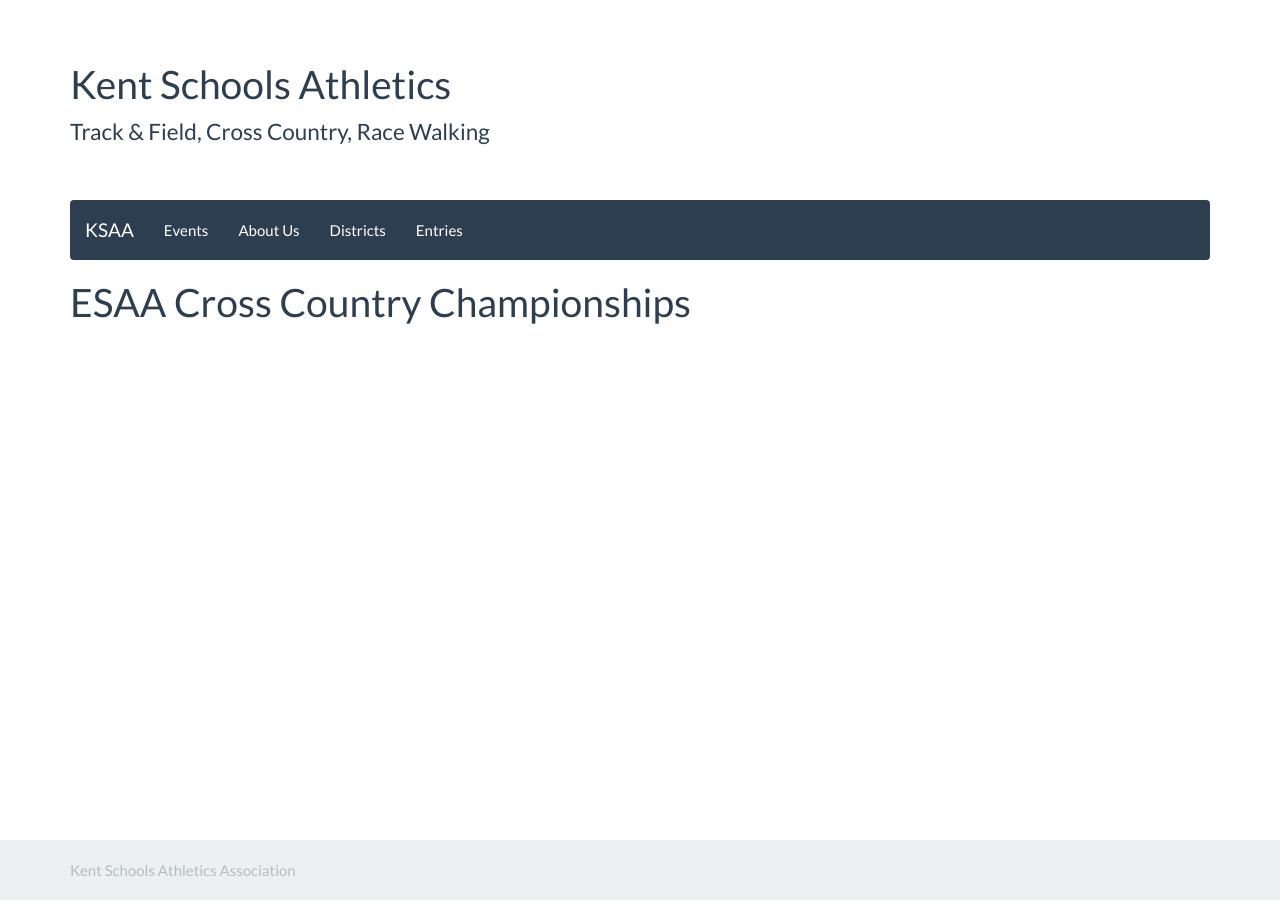
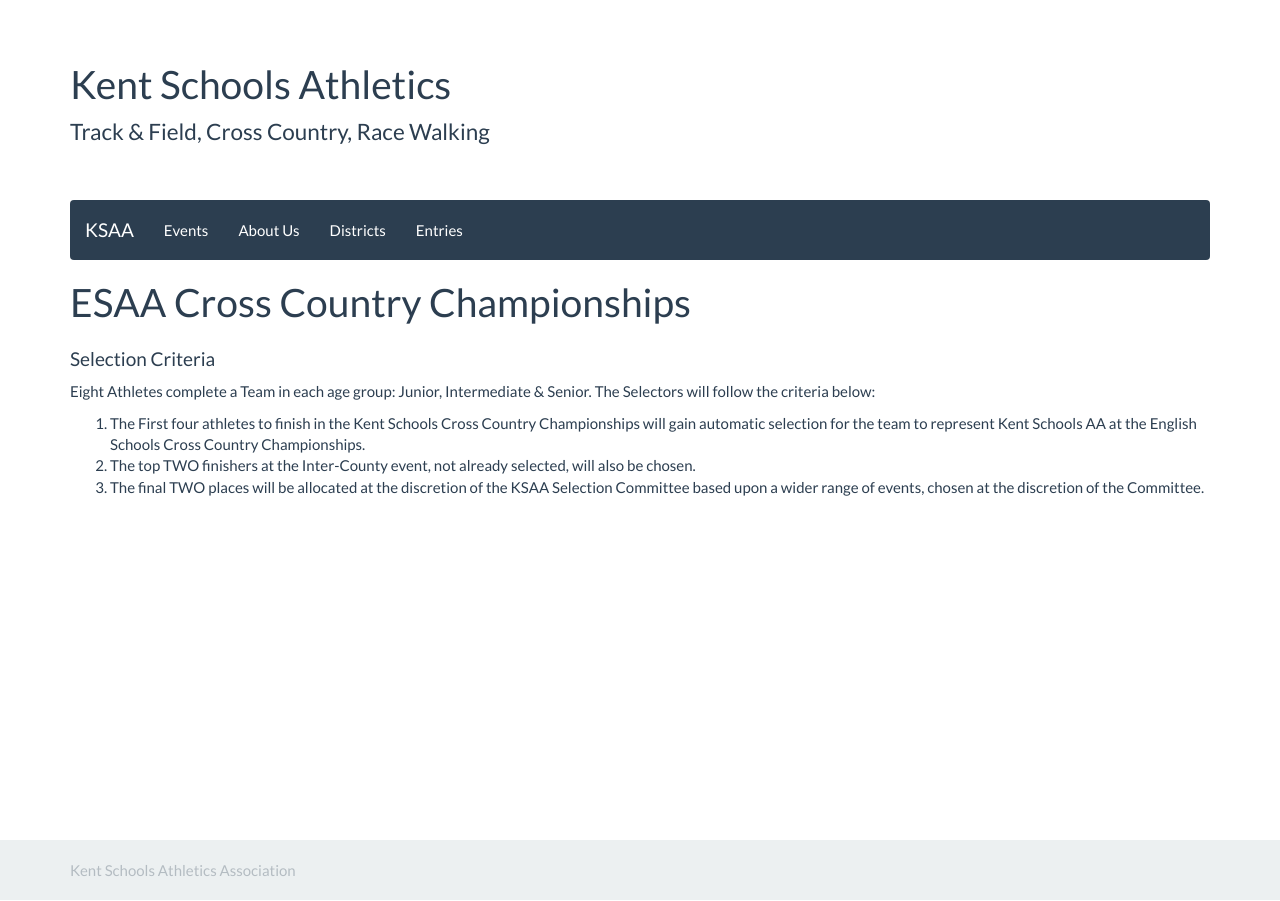
Before and after one commit to chrisnewark/chrisnewark.github.io, a Jekyll site: the page built from _events/17-18/2018-03-17-esaa-cross-country-championships.md, in a window 1280 px wide. Built offline with Jekyll 4.4.1, drawn with Linux system fonts in a browser that asks for light colours; nearby versions of some CDN libraries.

Commit message:
Added selection criteria

```diff
--- a/_events/17-18/2018-03-17-esaa-cross-country-championships.md
+++ b/_events/17-18/2018-03-17-esaa-cross-country-championships.md
@@ -4,3 +4,11 @@
 date: 17 March 2018
 location: Leeds
 ---
+
+#### Selection Criteria
+
+Eight Athletes complete a Team in each age group: Junior, Intermediate &amp; Senior. The Selectors will follow the criteria below:
+
+1. The First four athletes to finish in the Kent Schools Cross Country Championships will gain automatic selection for the team to represent Kent Schools AA at the English Schools Cross Country Championships.
+2. The top TWO finishers at the Inter-County event, not already selected, will also be chosen.
+3. The final TWO places will be allocated at the discretion of the KSAA Selection Committee based upon a wider range of events, chosen at the discretion of the Committee.
```
